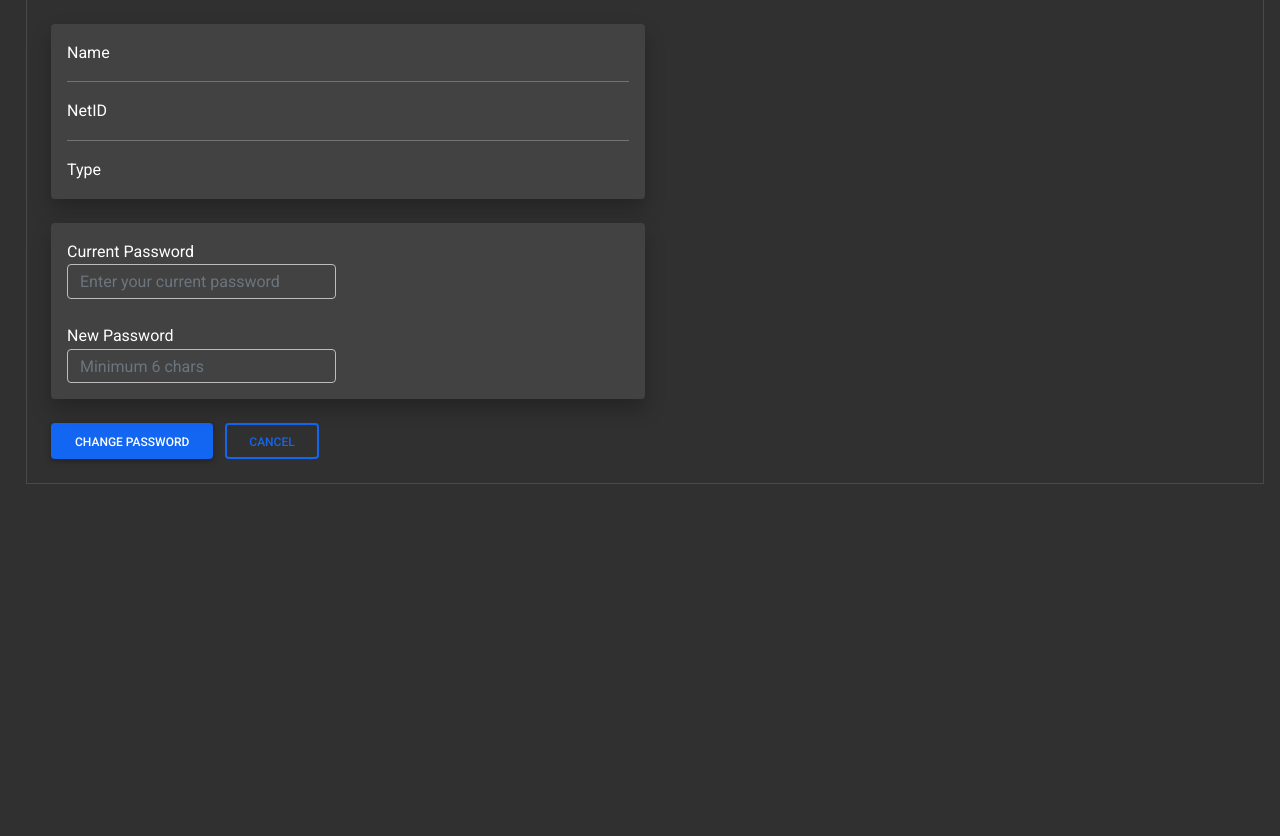
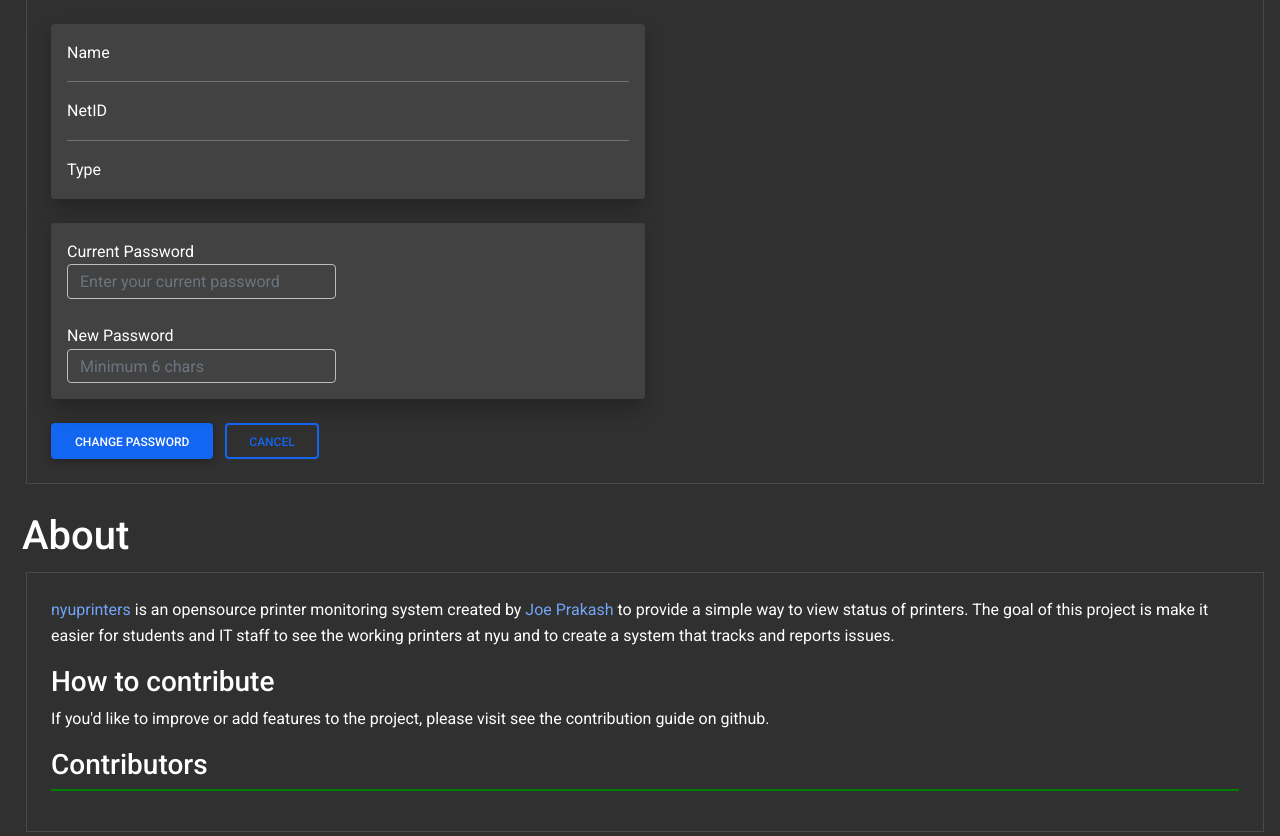
Before and after one commit to sproutmaster/nyuprinters, a Flask app: page /underground/ in a window 1280 px wide. Shown: the part 1601-2437 px from the top of the page. Before the commit the page ends 2085 px from the top, so only its background shows below. Run offline with Flask 3, Linux system fonts and the light colour scheme; the visitor is signed in with stand-in values (Sample User, id 1); data that the repository does not hold is empty; some libraries are stand-ins or nearby versions.

Commit message:
add about

```diff
--- a/statusd/static/app/underground.js
+++ b/statusd/static/app/underground.js
@@ -532,3 +532,17 @@ function fill_user_profile() {
         }
     });
 }
+
+function fill_contrib() {
+    $("#contrib").empty();
+    $.ajax({
+        url: "/api/contrib",
+        success: function (data) {
+            data.forEach(function (contributor) {
+                const img = $("<img>").attr("src", contributor.avatar_url);
+                const link = $("<a>").attr("href", contributor.html_url).append(img);
+                $("#contrib").append(link);
+            });
+        }
+    });
+}
--- /dev/null
+++ b/statusd/templates/components/about.html
@@ -0,0 +1,29 @@
+{% set github=github %}
+<div>
+    <p>
+        <a href="{{ github }}" target="_blank">nyuprinters</a> is an opensource printer monitoring system created by
+        <a href="https://github.com/sproutmaster" target="_blank">Joe Prakash</a> to provide a simple way to view status
+        of printers. The goal of this project is make it easier for students and IT staff to see the working printers
+        at nyu and to create a system that tracks and reports issues.
+    </p>
+    <h3>How to contribute</h3>
+    <p>
+        If you'd like to improve or add features to the project, please visit see the contribution guide on github.
+    </p>
+    <h3>Contributors</h3>
+    <p id="contrib"></p>
+</div>
+<style>
+    #contrib img {
+        width: 50px;
+        height: 50px;
+        padding: 5px;
+    }
+    #contrib a {
+        display: inline-block;
+    }
+    #contrib {
+        text-align: left;
+        border: 1px solid green;
+    }
+</style>
--- a/statusd/templates/components/admin-dashboard.html
+++ b/statusd/templates/components/admin-dashboard.html
@@ -1,6 +1,7 @@
 {% set locs=locs %}
 {% set superuser=superuser %}
 {% set name=name %}
+{% set github=github %}
 <header>
     <!-- Sidebar -->
     {% include 'components/sidebar.html' %}
@@ -109,5 +110,11 @@
             {% include 'components/profile.html' %}
         </div>
     </div>
-    <div class="container-fluid pt-4 _hidden" id="aboutContainer"></div>
+    <div class="container-fluid pt-4 _hidden" id="aboutContainer">
+        <div class="header">
+            <h1 class="col-sm-8">About</h1>
+        </div>
+        <div class="border p-4 m-1">
+            {% include 'components/about.html' %}
+    </div>
 </main>
--- a/statusd/templates/components/sidebar.html
+++ b/statusd/templates/components/sidebar.html
@@ -21,7 +21,7 @@
                class="list-group-item list-group-item-action py-2 ripple text-light">
                 <i class="fas fa-user fa-fw me-3"></i><span>Profile</span>
             </a>
-            <a href="javascript:show_tab('aboutContainer')"
+            <a href="javascript:show_tab('aboutContainer');fill_contrib()"
                class="list-group-item list-group-item-action py-2 ripple text-light">
                 <i class="fas fa-info-circle fa-fw me-3"></i><span>About</span>
             </a>
--- a/statusd/templates/underground.html
+++ b/statusd/templates/underground.html
@@ -3,6 +3,7 @@
 {% set hide_footer = not footer %}
 {% set locs = locs %}
 {% set superuser = superuser %}
+{% set github = github %}
 
 {% block title %}Underground{% endblock %}
 {% if login %}
--- a/statusd/views.py
+++ b/statusd/views.py
@@ -40,7 +40,8 @@ def underground_home():
                            login=login,
                            name=current_user.name.split()[0] if login else None,
                            superuser=current_user.type == 'superuser' if login else False,
-                           footer=False
+                           footer=False,
+                           github=env.github,
                            )
 
 
```
